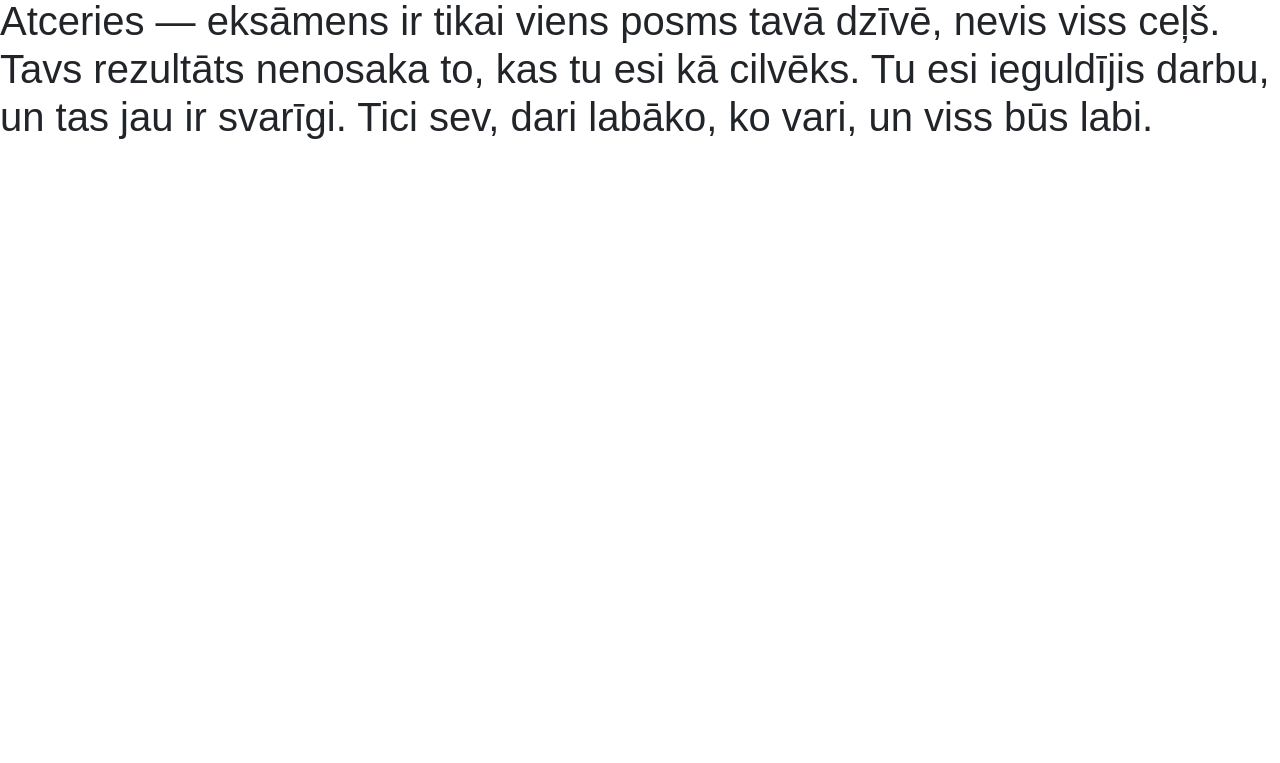
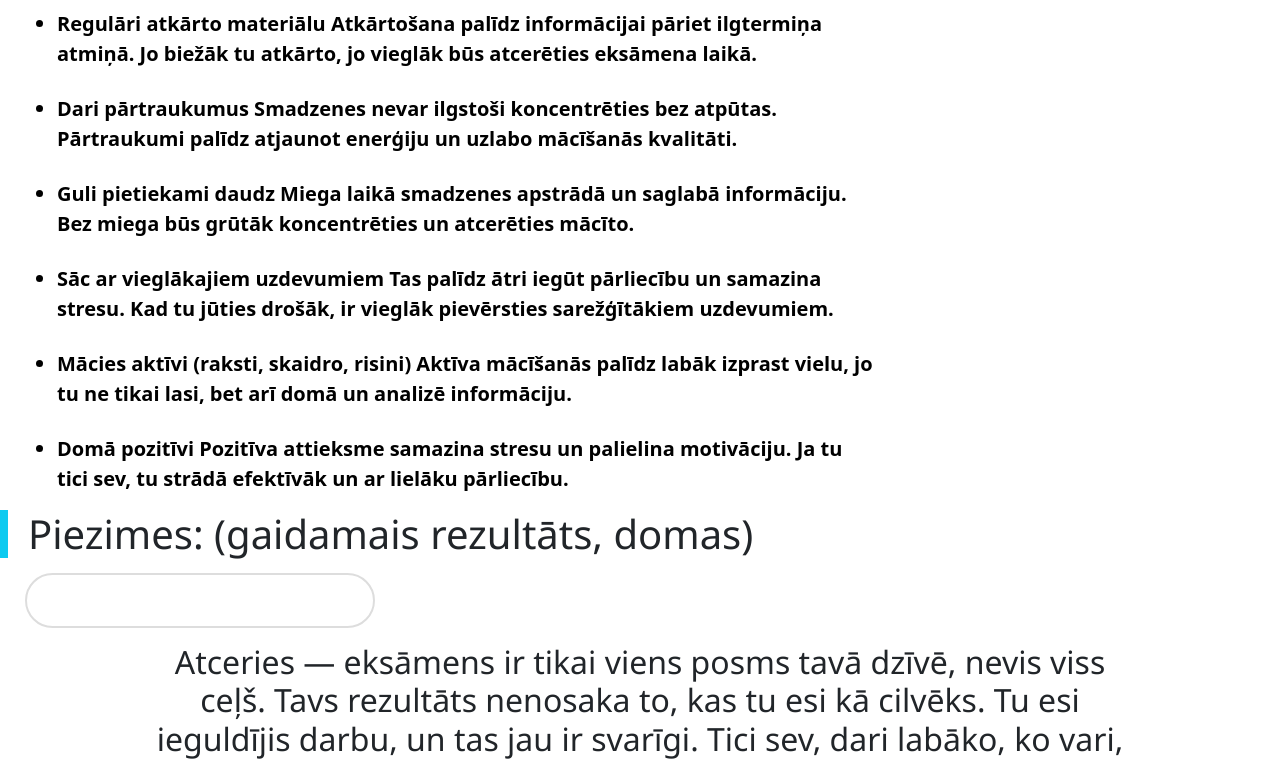
Before and after one commit to andrej5c10/Majaslapa, a plain HTML site: page index1.html in a window 1280 px wide. Shown: the part 712-1475 px from the top of the page. Before the commit the page ends 861 px from the top, so only its background shows below. Drawn offline with nearby package versions, Linux system fonts and the light colour scheme.

Commit message:
Update style1.css

```diff
--- a/style1.css
+++ b/style1.css
@@ -1,7 +1,76 @@
+
+
+.exam {
+    font-family: "Segoe UI Semibold", sans-serif;
+    font-size: 2.2rem;
+    color: #1a1a1a;
+}
+
+
 body {
-    background-color:
-    rgb(302, 184, 407)
+    background-color: #fef0f0;
+    color: #2b2b2b;
+    font-family: "Segoe UI", Tahoma, sans-serif;
+    padding-bottom: 80px;
+    margin: 0;
 }
+
+
 h1 {
-    font-family: Arial, Helvetica, sans-serif;
+    font-family: "Segoe UI Semibold", "Segoe UI", sans-serif;
+    font-size: 42px;
+    color: #111;
+    margin-top: 60px;
+    margin-bottom: 25px;
+    padding-left: 20px;
+    border-left: 8px solid #0dcaf0;
 }
+
+p {
+    font-size: 19px;
+    color: #1d1d1d;
+    margin: 0 25px 25px 25px;
+    max-width: 900px;
+}
+
+ul, ol {
+    margin-left: 25px;
+    padding-left: 20px;
+    max-width: 850px;
+}
+
+li {
+    font-size: 20px;
+    font-weight: 600;
+    color: #000;
+    margin-top: 25px;
+    margin-bottom: 10px;
+}
+
+
+#ievade {
+    font-family: inherit;
+    font-size: 18px;
+    padding: 12px 20px;
+    border: 2px solid #ddd;
+    border-radius: 50px;
+    margin: 15px 25px;
+    width: 350px;
+    outline: none;
+    display: block;
+}
+
+#ievade:focus {
+    border-color: #0dcaf0;
+}
+
+
+body > h1:last-of-type {
+    border-left: none;
+    text-align: center;
+    padding-left: 0;
+    font-size: 32px;
+    margin-left: auto;
+    margin-right: auto;
+    max-width: 1000px;
+}
```
